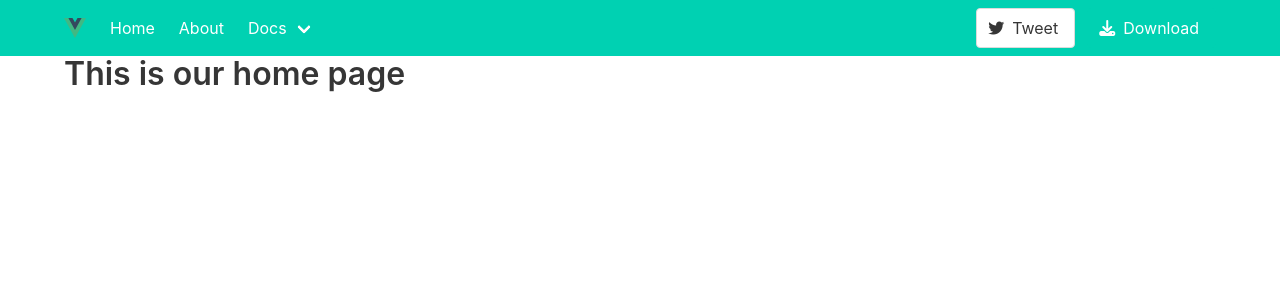
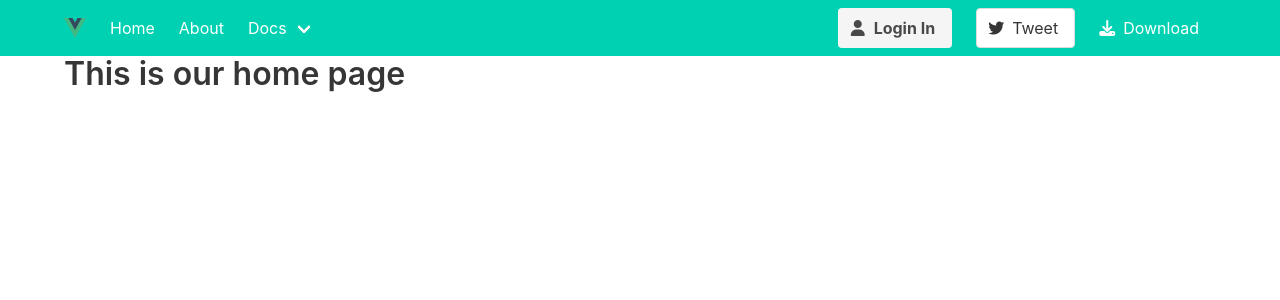
Before and after one commit to ShahHumza/web-dev-spring-2023, a Vue app in the folder Client/: page / in a window 1280 px wide. Shown: the top 300 px of the page. Built offline with nearby package versions, Linux system fonts and the light colour scheme.

Commit message:
login info

```diff
--- /dev/null
+++ b/Client/src/components/LoginBadge.vue
@@ -0,0 +1,43 @@
+<script setup lang="ts">
+import { useSession, login } from '@/model/session';
+import { ref } from 'vue';
+
+
+const session = useSession();
+
+</script>
+
+<template>
+
+        <div class="navbar-item" v-if="session == null">
+            Welcome, {{ session.user.name }}
+            (<a @click="$event => session.user = null">logout</a>)
+              <a class="button is-primary" @click="login">
+                <span class="icon">
+                  <i class="fas fa-user">
+
+                  </i>
+                </span>
+                <strong> Sign Up</strong>
+
+              </a>
+            </div>
+            <div class="navbar-item" v-else>
+              <a class="button is-light">
+                <span class="icon">
+                  <i class="fas fa-user">
+
+                  </i>
+                </span>
+                <strong> Login In</strong>
+
+              </a>
+            </div>
+
+</template>
+
+
+
+<style scoped>
+
+</style>
--- a/Client/src/components/NavBar.vue
+++ b/Client/src/components/NavBar.vue
@@ -1,9 +1,14 @@
 <script setup lang="ts">
+import {ref} from 'vue';
 import { RouterLink } from 'vue-router';
+import LoginBadge from './LoginBadge.vue';
 
-    const isMenuActive = false;
+    const isMenuActive = ref(false);
 
-
+   function toggleMenu() {
+    isMenuActive.value = !isMenuActive.value;
+    console.log({isMenuActive});
+   }
 
 </script>
 
@@ -62,6 +67,11 @@ import { RouterLink } from 'vue-router';
           </div>
 
           <div class="navbar-end">
+
+            <LoginBadge />
+
+
+
             <div class="navbar-item">
               <div class="field is-grouped">
                 <p class="control">
--- /dev/null
+++ b/Client/src/model/session.ts
@@ -0,0 +1,26 @@
+import { reactive } from "vue";
+
+
+const session = reactive({
+    user:null as User | null,
+
+})
+
+//question mark means optional
+interface User{
+    id?: number;
+    name: string;
+    email?: string;
+    photo?: string;
+    token?: string;
+}
+
+export function useSession() {
+    return session;
+}
+
+export function login() {
+    session.user ={
+        name:'Humza Shah',
+    }
+}
```
